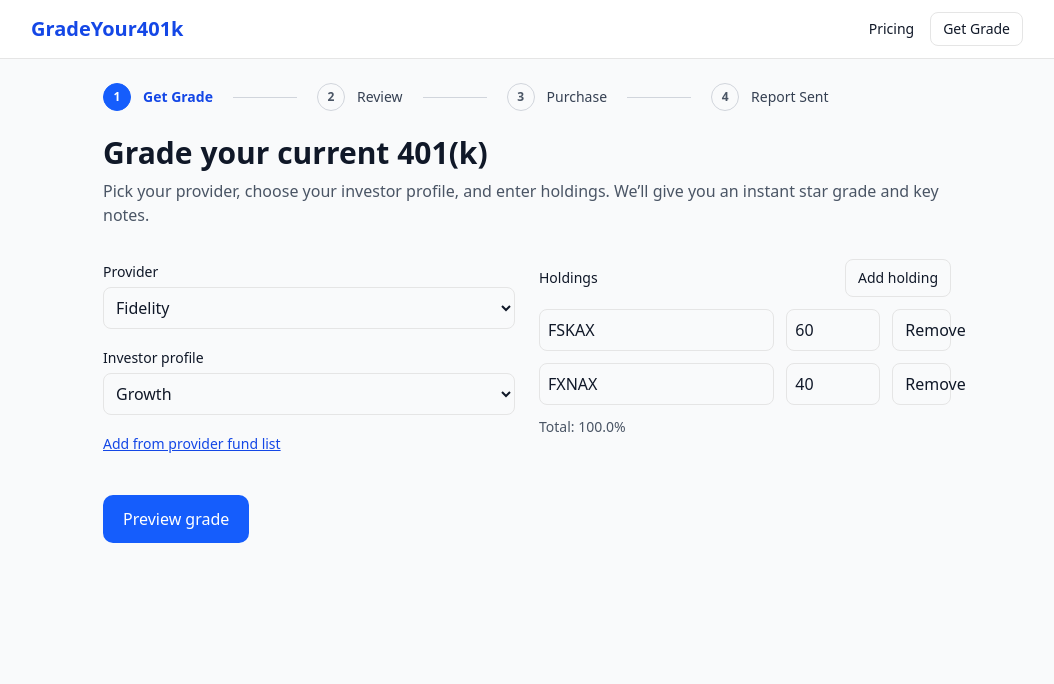
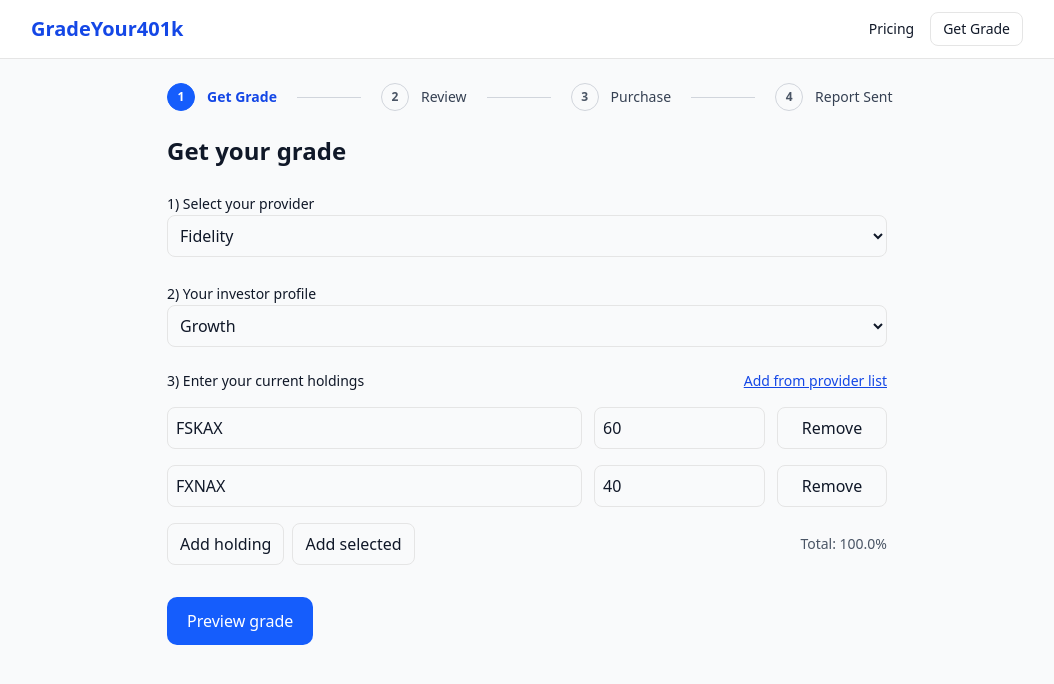
Before and after one commit to rremling/gradeyour401k, a Next.js app: page /grade/new in a window 1280 px wide. Shown: the top 684 px of the page, without its empty margins (113-1167 px from the left). Built offline with nearby package versions, Linux system fonts and the light colour scheme.

Commit message:
Update page.tsx

```diff
--- a/src/app/grade/new/page.tsx
+++ b/src/app/grade/new/page.tsx
@@ -5,7 +5,7 @@ import { useMemo, useState } from "react";
 import { useRouter } from "next/navigation";
 
 type InvestorProfile = "Aggressive Growth" | "Growth" | "Balanced";
-type Holding = { symbol: string; weight: number | "" };
+type Holding = { symbol: string; weight: number };
 
 // -------- Provider display names (stored in DB/PDF) --------
 const PROVIDER_DISPLAY: Record<string, string> = {
@@ -19,7 +19,7 @@ const PROVIDER_DISPLAY: Record<string, string> = {
   other: "Other",
 };
 
-// -------- Provider ticker catalogs --------
+// -------- Provider ticker catalogs (trim/add as you like) --------
 const PROVIDER_FUNDS: Record<string, string[]> = {
   fidelity: [
     "FFGCX","FSELX","FSPHX","FBIOX","FSDAX","FSPTX","FSAVX","FPHAX","FEMKX","FCOM",
@@ -61,7 +61,7 @@ const PROVIDER_FUNDS: Record<string, string[]> = {
   other: [],
 };
 
-// -------- UI: top stepper --------
+// -------- UI: top stepper (client-safe, no hooks) --------
 function Stepper({ current = 1 }: { current?: 1 | 2 | 3 | 4 }) {
   const steps = [
     { n: 1, label: "Get Grade" },
@@ -129,31 +129,30 @@ export default function NewGradePage() {
   const [showCatalog, setShowCatalog] = useState(false);
   const [catalogSearch, setCatalogSearch] = useState("");
   const providerList = useMemo(
-    () =>
-      (PROVIDER_FUNDS[provider] || []).filter((t) =>
+    () => (PROVIDER_FUNDS[provider] || []).filter((t) =>
       t.toUpperCase().includes(catalogSearch.toUpperCase())
     ),
     [provider, catalogSearch]
   );
   const [selectedFromList, setSelectedFromList] = useState<string>("");
 
-  // Totals / validation (treat empty weight as 0)
+  // Totals / validation
   const total = useMemo(
-    () =>
-      rows.reduce((s, r) => s + (r.weight === "" ? 0 : (Number(r.weight) || 0)), 0),
+    () => rows.reduce((s, r) => s + (Number(r.weight) || 0), 0),
     [rows]
   );
   const canSubmit = provider && Math.abs(total - 100) < 0.1;
 
   // -------- Row helpers --------
   function addRow() {
-    setRows((r) => [...r, { symbol: "", weight: "" }]);
+    setRows((r) => [...r, { symbol: "", weight: 0 }]);
   }
   function addSymbol(sym: string) {
     const symbol = sym.toUpperCase().trim();
     if (!symbol) return;
-    if (rows.some((r) => r.symbol.toUpperCase() === symbol)) return;
-    setRows((r) => [...r, { symbol, weight: "" }]);
+    // Avoid duplicates: if exists, just focus user on editing that row weight
+    if (rows.some((r) => r.symbol === symbol)) return;
+    setRows((r) => [...r, { symbol, weight: 0 }]);
   }
   function removeRow(i: number) {
     setRows((r) => r.filter((_, idx) => idx !== i));
@@ -164,17 +163,14 @@ export default function NewGradePage() {
         idx === i
           ? {
               ...row,
-              [key]:
-                key === "weight"
-                  ? v === "" ? "" : Number(v)
-                  : v.toUpperCase(),
+              [key]: key === "weight" ? Number(v) : v.toUpperCase(),
             }
           : row
       )
     );
   }
 
-  // -------- Grade logic (preview-only) --------
+  // -------- Grade logic (keep/replace with yours) --------
   function computeGrade(profileInput: InvestorProfile, totalWeight: number): number {
     const base =
       profileInput === "Aggressive Growth" ? 4.5 : profileInput === "Balanced" ? 3.8 : 4.1;
@@ -187,35 +183,30 @@ export default function NewGradePage() {
   const [saving, setSaving] = useState(false);
   const [saveError, setSaveError] = useState<string | null>(null);
 
-  async function onPreviewClick() {
+  async function savePreviewAndGo(args: {
+    provider: string;
+    profile: string;
+    rows: { symbol: string; weight: number }[];
+    gradeBase: number;
+    gradeAdjusted: number;
+  }) {
     setSaveError(null);
     setSaving(true);
     try {
       const provider_display =
-        PROVIDER_DISPLAY[provider] ||
-        provider.replace(/\b\w/g, (c) => c.toUpperCase());
-
-      const cleanRows = rows
-        .map((r) => ({
-          symbol: String(r.symbol || "").toUpperCase().trim(),
-          weight:
-            r.weight === "" ? 0 : Number.isFinite(Number(r.weight)) ? Number(r.weight) : 0,
-        }))
-        .filter((r) => r.symbol);
-
-      const base = computeGrade(profile, total);
-      const adjusted = base;
+        PROVIDER_DISPLAY[args.provider] ||
+        args.provider.replace(/\b\w/g, (c) => c.toUpperCase());
 
       const res = await fetch("/api/preview/save", {
         method: "POST",
         headers: { "Content-Type": "application/json" },
         body: JSON.stringify({
-          provider,
+          provider: args.provider,
           provider_display,
-          profile,
-          rows: cleanRows,
-          grade_base: base,
-          grade_adjusted: adjusted,
+          profile: args.profile,
+          rows: args.rows,
+          grade_base: args.gradeBase,
+          grade_adjusted: args.gradeAdjusted,
         }),
       });
 
@@ -224,7 +215,7 @@ export default function NewGradePage() {
         throw new Error(data?.error || "Could not save preview");
       }
 
-      const id = String(data.id);
+      const id = String(data.id); // may be UUID
       if (typeof window !== "undefined") {
         localStorage.setItem("gy4k_preview_id", id);
       }
@@ -236,30 +227,42 @@ export default function NewGradePage() {
     }
   }
 
+  async function onPreviewClick() {
+    const cleanRows = rows
+      .map((r) => ({
+        symbol: String(r.symbol || "").toUpperCase().trim(),
+        weight: Number(r.weight),
+      }))
+      .filter((r) => r.symbol && !Number.isNaN(r.weight));
+
+    const base = computeGrade(profile, total);
+    const adjusted = base; // plug in your other adjustments if you like
+
+    await savePreviewAndGo({
+      provider,
+      profile,
+      rows: cleanRows,
+      gradeBase: base,
+      gradeAdjusted: adjusted,
+    });
+  }
+
   // -------- UI --------
   return (
-    <main className="mx-auto max-w-4xl p-6 space-y-8">
+    <main className="mx-auto max-w-3xl p-6 space-y-6">
       <Stepper current={1} />
 
-      {/* Header */}
-      <header className="space-y-2">
-        <h1 className="text-3xl font-bold">Grade your current 401(k)</h1>
-        <p className="text-gray-600">
-          Pick your provider, choose your investor profile, and enter holdings. We’ll give you an instant star grade and key notes.
-        </p>
-      </header>
+      <h1 className="text-2xl font-bold">Get your grade</h1>
 
-      {/* Inputs */}
-      <section className="grid md:grid-cols-2 gap-6">
-        {/* Provider & Profile */}
-        <div className="space-y-4">
-          <div>
-            <label className="text-sm font-medium">Provider</label>
+      {/* Provider */}
+      <section className="space-y-2">
+        <label className="text-sm font-medium">1) Select your provider</label>
         <select
-              className="w-full border rounded-md p-2 mt-1"
+          className="w-full border rounded-md p-2"
           value={provider}
           onChange={(e) => {
             setProvider(e.target.value);
+            // reset picker state on provider change
             setCatalogSearch("");
             setSelectedFromList("");
           }}
@@ -273,12 +276,13 @@ export default function NewGradePage() {
           <option value="voya">Voya</option>
           <option value="other">Other</option>
         </select>
-          </div>
+      </section>
 
-          <div>
-            <label className="text-sm font-medium">Investor profile</label>
+      {/* Profile */}
+      <section className="space-y-2">
+        <label className="text-sm font-medium">2) Your investor profile</label>
         <select
-              className="w-full border rounded-md p-2 mt-1"
+          className="w-full border rounded-md p-2"
           value={profile}
           onChange={(e) => setProfile(e.target.value as InvestorProfile)}
         >
@@ -286,30 +290,35 @@ export default function NewGradePage() {
           <option value="Growth">Growth</option>
           <option value="Balanced">Balanced</option>
         </select>
+      </section>
+
+      {/* Holdings */}
+      <section className="space-y-4">
+        <div className="flex items-center justify-between">
+          <div className="text-sm font-medium">3) Enter your current holdings</div>
+          <button
+            type="button"
+            className="text-sm underline text-blue-700"
+            onClick={() => setShowCatalog((s) => !s)}
+            aria-expanded={showCatalog}
+          >
+            {showCatalog ? "Hide" : "Add from provider list"}
+          </button>
         </div>
 
-          {/* Add from provider list (toggle) */}
-          <div>
-            <button
-              type="button"
-              onClick={() => setShowCatalog((s) => !s)}
-              className="text-sm underline text-blue-700"
-              aria-expanded={showCatalog}
-            >
-              {showCatalog ? "Hide provider fund list" : "Add from provider fund list"}
-            </button>
-
+        {/* Collapsible “Add from list” */}
         {showCatalog && (
-              <div className="mt-2 rounded-lg border p-3 bg-white space-y-3">
+          <div className="rounded-lg border p-3 bg-white space-y-3">
+            <div className="flex flex-col md:flex-row md:items-center gap-3">
               <input
-                  className="border rounded-md p-2 w-full"
+                className="border rounded-md p-2 md:flex-1"
                 placeholder={`Search ${PROVIDER_DISPLAY[provider] || "Provider"} tickers…`}
                 value={catalogSearch}
                 onChange={(e) => setCatalogSearch(e.target.value)}
               />
-                <div className="flex gap-2">
+              <div className="flex items-center gap-2">
                 <select
-                    className="border rounded-md p-2 flex-1"
+                  className="border rounded-md p-2 w-56"
                   value={selectedFromList}
                   onChange={(e) => setSelectedFromList(e.target.value)}
                 >
@@ -323,45 +332,26 @@ export default function NewGradePage() {
                 <button
                   type="button"
                   className="border rounded-md px-3 py-2 hover:bg-gray-50"
-                    onClick={() => selectedFromList && addSymbol(selectedFromList)}
+                  onClick={() => {
+                    if (selectedFromList) addSymbol(selectedFromList);
+                  }}
                 >
                   Add
                 </button>
               </div>
+            </div>
             <p className="text-xs text-gray-500">
-                  Don’t see it? You can still type any symbol below.
+              Don’t see it? You can still type any symbol in the table below.
             </p>
           </div>
         )}
-          </div>
-        </div>
 
-        {/* Holdings table */}
-        <div className="space-y-3">
-          <div className="flex items-center justify-between">
-            <div className="text-sm font-medium">Holdings</div>
-            <button
-              type="button"
-              onClick={addRow}
-              className="border rounded-md px-3 py-2 hover:bg-gray-50 text-sm"
-            >
-              Add holding
-            </button>
-          </div>
-
-          {/* Predictive suggestions for symbol input */}
-          <datalist id="provider-funds-list">
-            {(PROVIDER_FUNDS[provider] || []).map((t) => (
-              <option key={t} value={t} />
-            ))}
-          </datalist>
-
+        {/* Rows table */}
         {rows.map((row, i) => (
           <div key={i} className="grid grid-cols-12 gap-3">
             <input
               className="col-span-7 border rounded-md p-2"
               placeholder="Symbol (e.g., FSKAX)"
-                list="provider-funds-list"
               value={row.symbol}
               onChange={(e) => updateRow(i, "symbol", e.target.value)}
             />
@@ -370,7 +360,7 @@ export default function NewGradePage() {
               step="0.1"
               className="col-span-3 border rounded-md p-2"
               placeholder="Weight %"
-                value={row.weight === "" ? "" : Number(row.weight)}
+              value={Number.isFinite(row.weight) ? row.weight : ""}
               onChange={(e) => updateRow(i, "weight", e.target.value)}
             />
             <button
@@ -383,6 +373,28 @@ export default function NewGradePage() {
           </div>
         ))}
 
+        <div className="flex items-center justify-between">
+          <div className="flex items-center gap-2">
+            <button
+              type="button"
+              onClick={addRow}
+              className="border rounded-md px-3 py-2 hover:bg-gray-50"
+            >
+              Add holding
+            </button>
+            <button
+              type="button"
+              onClick={() => {
+                // quick helper: add selected + give it a small default weight
+                if (selectedFromList) {
+                  addSymbol(selectedFromList);
+                }
+              }}
+              className="border rounded-md px-3 py-2 hover:bg-gray-50"
+            >
+              Add selected
+            </button>
+          </div>
           <div
             className={[
               "text-sm",
@@ -409,7 +421,9 @@ export default function NewGradePage() {
             Choose a provider and make sure weights sum to 100%.
           </p>
         )}
-        {saveError && <p className="mt-2 text-sm text-red-600">{saveError}</p>}
+        {saveError && (
+          <p className="mt-2 text-sm text-red-600">{saveError}</p>
+        )}
       </div>
     </main>
   );
```
Lines whose indentation alone changed are shown as unchanged.
